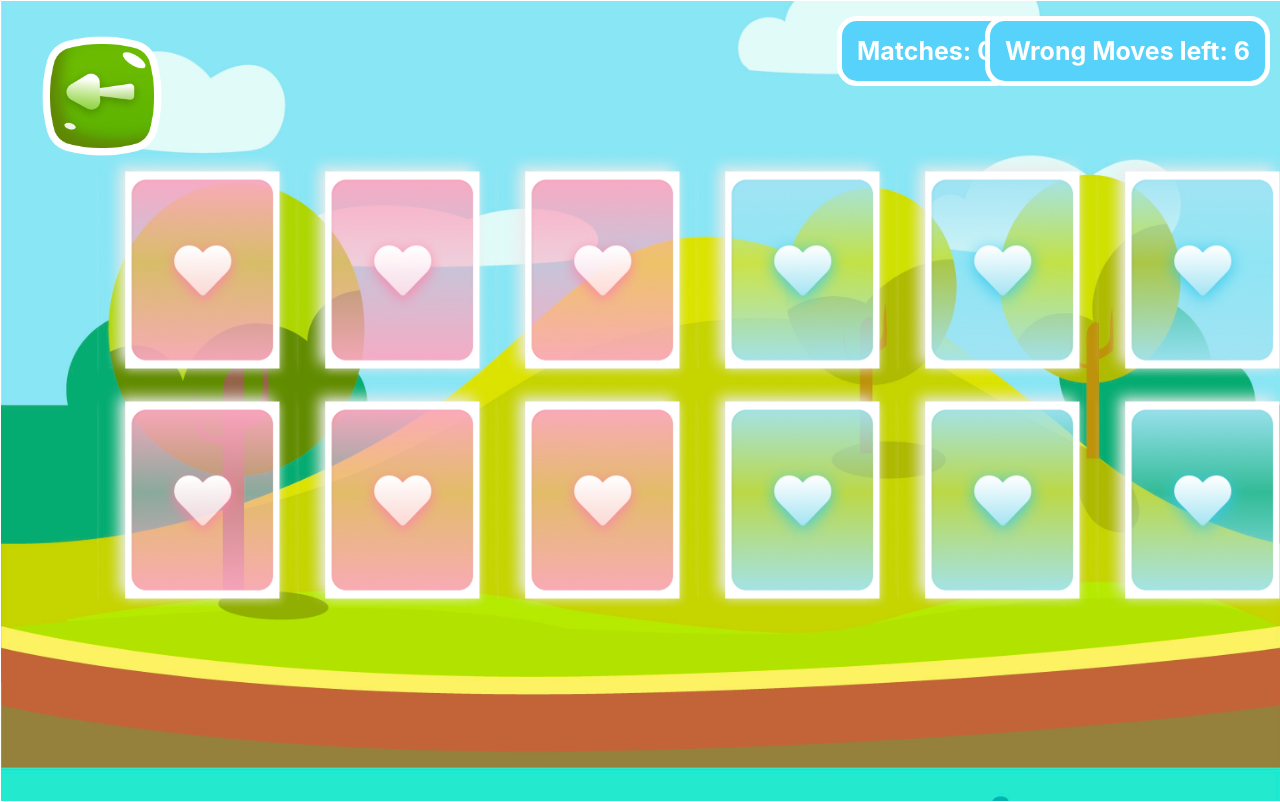
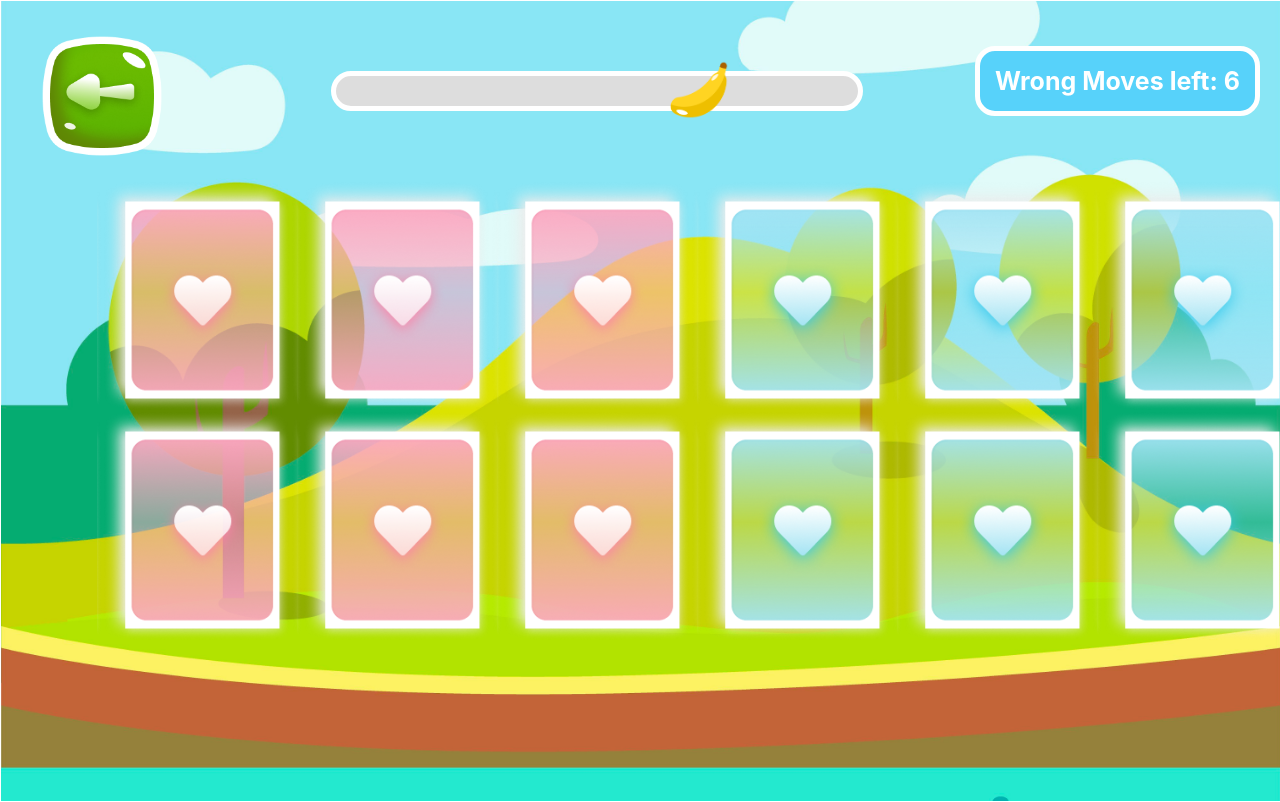
Before and after one commit to AyushiVashisth/select-pink-blue-card-game, a React (Create React App) app: page /gamestart in a window 1280 px wide. Built offline with nearby package versions, Linux system fonts and the light colour scheme.

Commit message:
progress bar and fill it with yellow on the number of matches

```diff
--- a/src/components/GameStart.tsx
+++ b/src/components/GameStart.tsx
@@ -240,8 +240,13 @@ const GameStart: React.FC = () => {
       )}
 
       <div onClick={handleBack}><img src={group156Image} alt="group156Image" className="group156-image" /></div>
+      <div className="progress-bar-container">
+        <div className="progress-bar" style={{ width: `${(gameState.matches / 6) * 100}%` }}></div>
+
+      </div>
+      <img src={banana3} alt="banana1" className='banana1-bar' />
       <div className="game-info">
-        <h4>Matches: {gameState.matches}</h4>
+        {/* <h4>Matches: {gameState.matches}</h4> */}
         <h5>Wrong Moves left: {6 - gameState.moves}</h5>
 
 
--- a/src/styles/GameStart.css
+++ b/src/styles/GameStart.css
@@ -28,7 +28,7 @@
 
 .game-start .pink-cards,
 .game-start .blue-cards {
-  margin-top: 150px;
+  margin-top: 120px;
   display: grid;
   grid-template-columns: repeat(3, 1fr);
 }
@@ -102,7 +102,7 @@
 .game-start .game-info {
   text-align: center;
 }
-.game-info h4 {
+/* .game-info h4 {
   border: 5px solid white;
   position: absolute;
   right: 20%;
@@ -114,7 +114,7 @@
   margin-top: 15px;
   font-weight: bold;
   color: white;
-  }
+} */
 .game-info h5 {
   border: 5px solid white;
   position: absolute;
@@ -123,8 +123,8 @@
   padding: 15px;
   font-size: 25px;
   border-radius: 20px;
-  margin-right: 10px;
-  margin-top: 15px;
+  margin-right: 20px;
+  margin-top: -15px;
   font-weight: bold;
   color: white;
 }
@@ -303,3 +303,39 @@
   left: 400%;
   width: 150%;
 }
+.progress-bar-container {
+  width: 40%;
+  background-color: #ddd;
+  border-radius: 5px;
+  overflow: hidden;
+  margin: 10px 0;
+  position: relative;
+  height: 20px;
+  /* margin: auto; */
+  position: relative;
+  top: 60px;
+  left: 330px;
+  padding: 5px;
+  border-radius: 20px;
+  border: 5px solid white;
+}
+
+.progress-bar {
+  /* position: absolute; */
+
+  height: 100%;
+  background-color: yellow;
+  transition: width 0.5s ease-in-out;
+}
+
+.banana1-bar {
+  position: absolute;
+  top: 40px;
+  right: 530px;
+  height: 100px;
+  width: 100px;
+  z-index: 5;
+  /* background: url("../image/GameStart/banana1.png"); Add your banana image */
+  /* background-size: contain; */
+  /* background-repeat: no-repeat; */
+}
```
Lines whose indentation alone changed are shown as unchanged.
